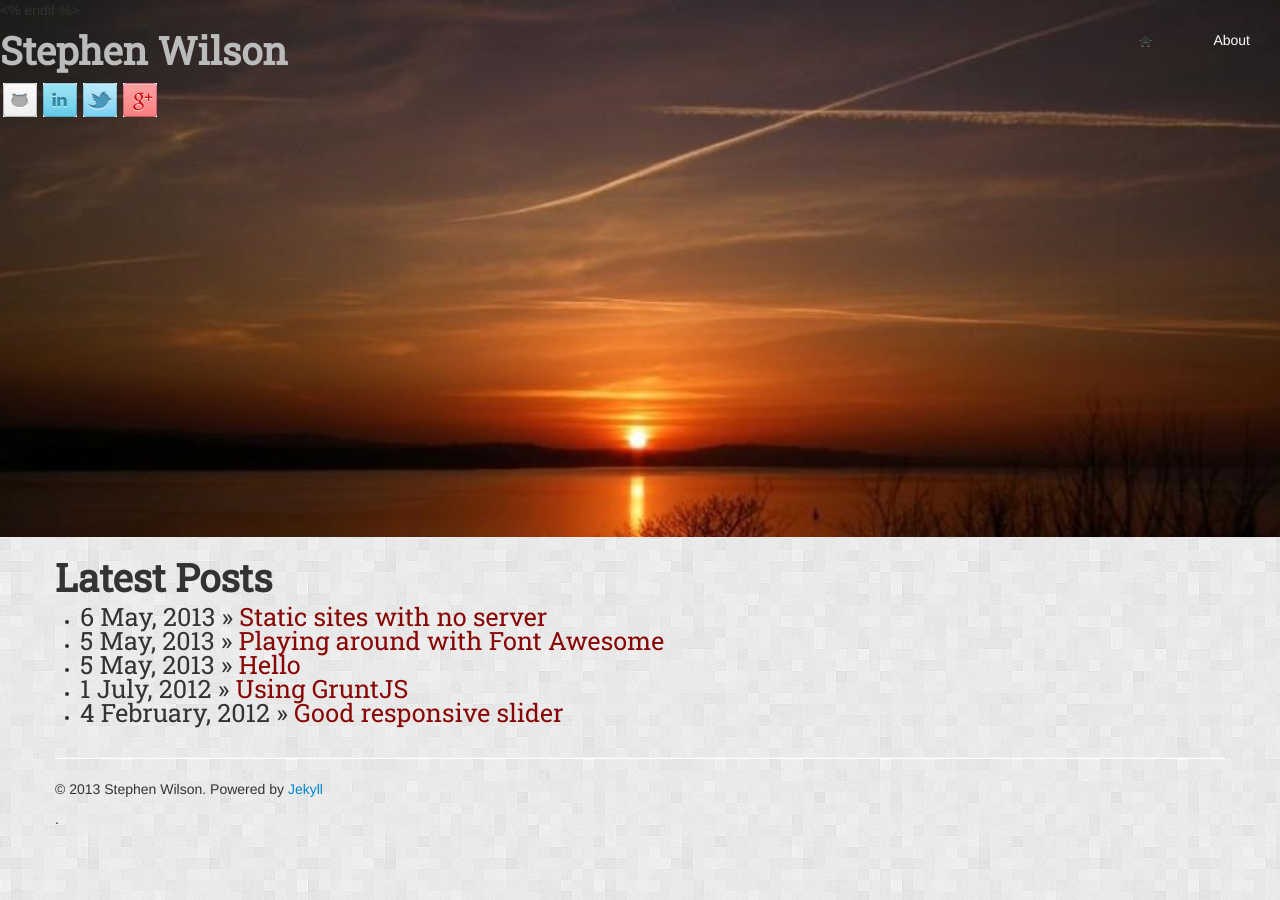
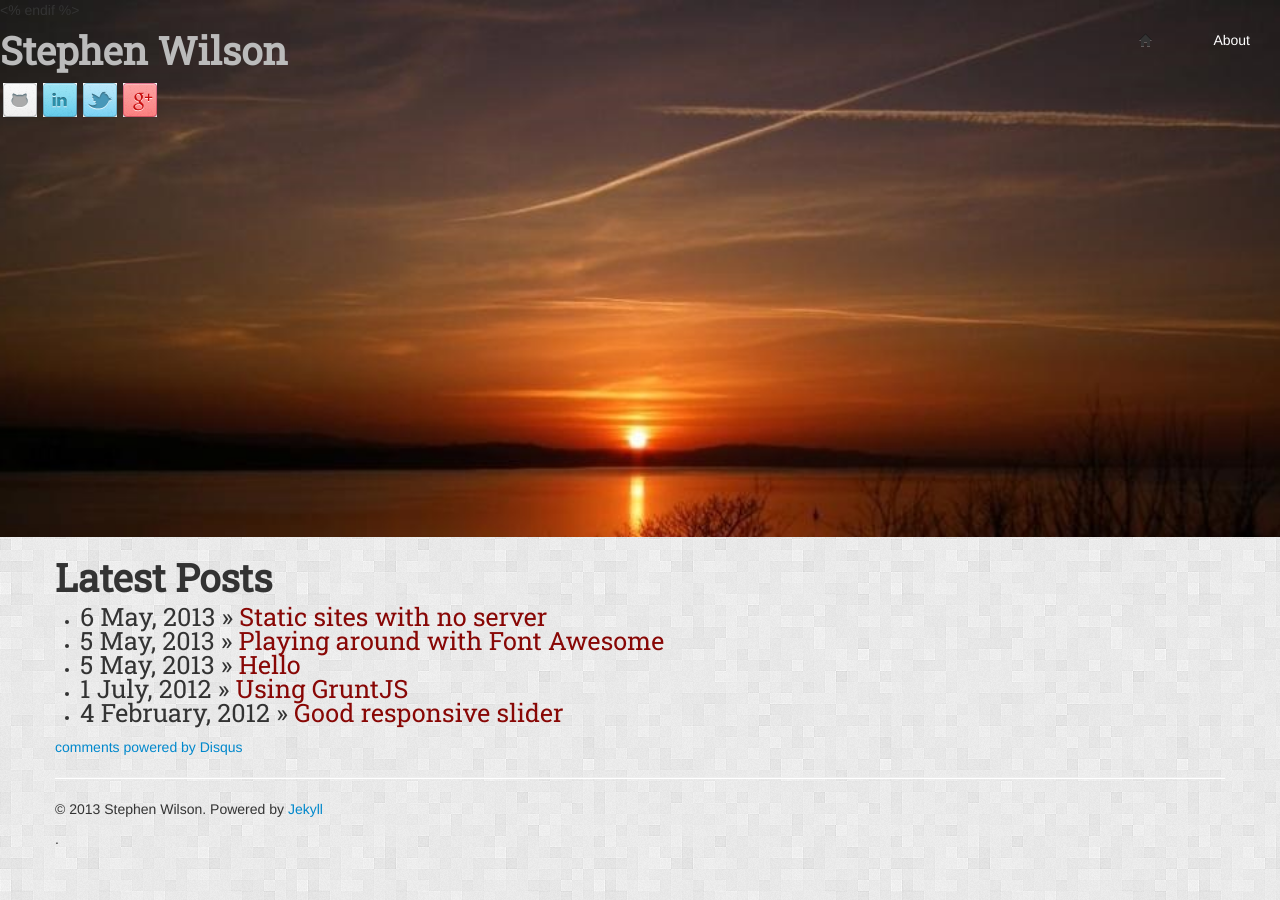
Before and after one commit to stephenwil/stephenwil.github.com, a Jekyll site: the page built from index.md, in a window 1280 px wide. Built offline with Jekyll 4.4.1, drawn with Linux system fonts in a browser that asks for light colours; nearby versions of some CDN libraries; comment, search, counter and statistics services are not loaded; part of the change alters nothing that is shown.

Commit message:
add disqus

```diff
--- /dev/null
+++ b/_includes/sw-html/disqus
@@ -0,0 +1,14 @@
+<div id="disqus_thread"></div>
+    <script type="text/javascript">
+        /* * * CONFIGURATION VARIABLES: EDIT BEFORE PASTING INTO YOUR WEBPAGE * * */
+        var disqus_shortname = 'stephenwil'; // required: replace example with your forum shortname
+
+        /* * * DON'T EDIT BELOW THIS LINE * * */
+        (function() {
+            var dsq = document.createElement('script'); dsq.type = 'text/javascript'; dsq.async = true;
+            dsq.src = '//' + disqus_shortname + '.disqus.com/embed.js';
+            (document.getElementsByTagName('head')[0] || document.getElementsByTagName('body')[0]).appendChild(dsq);
+        })();
+    </script>
+    <noscript>Please enable JavaScript to view the <a href="http://disqus.com/?ref_noscript">comments powered by Disqus.</a></noscript>
+    <a href="http://disqus.com" class="dsq-brlink">comments powered by <span class="logo-disqus">Disqus</span></a>
--- a/_layouts/home.html
+++ b/_layouts/home.html
@@ -18,6 +18,8 @@
       </div>
     </div>
 
+      {% include sw-html/disqus %}
+
           {% include sw-html/footer.html %}
     </div>
 
```
